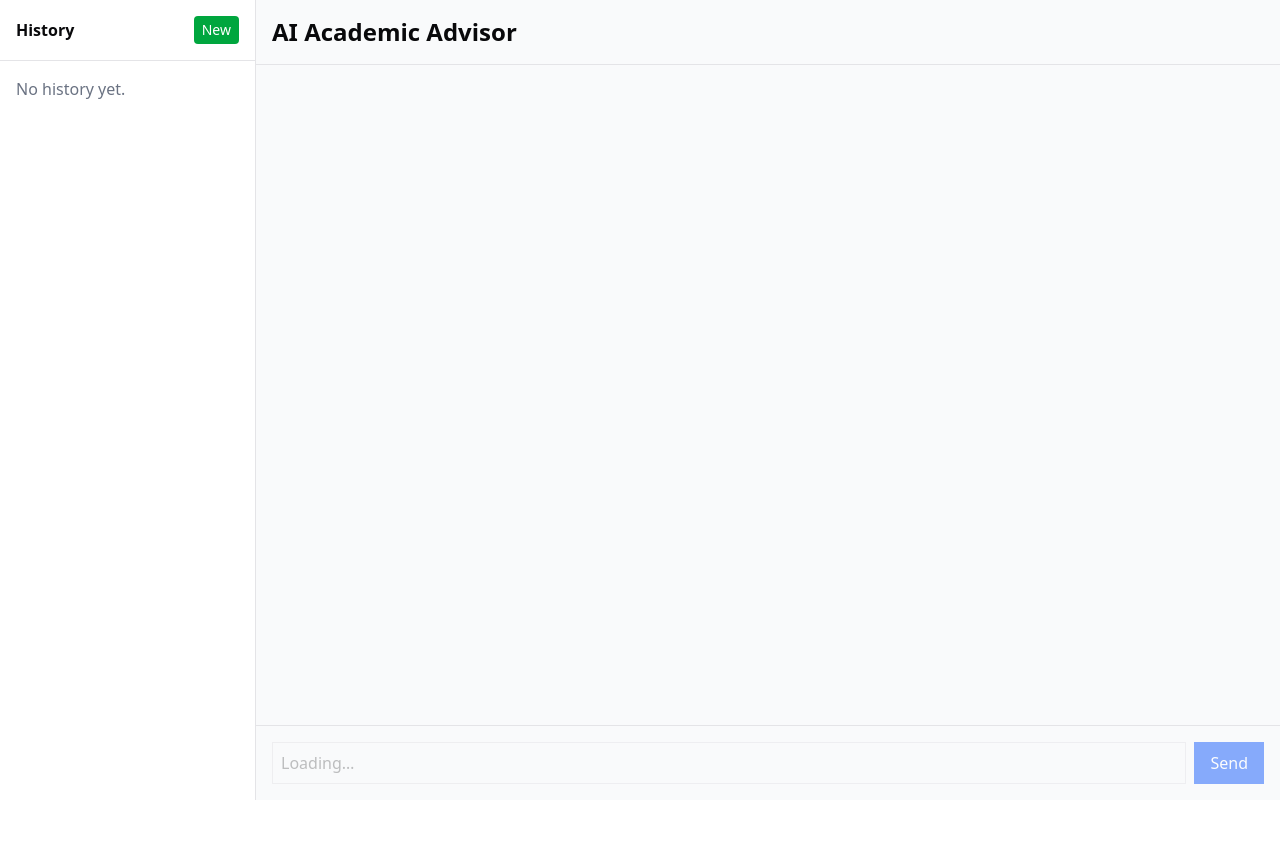
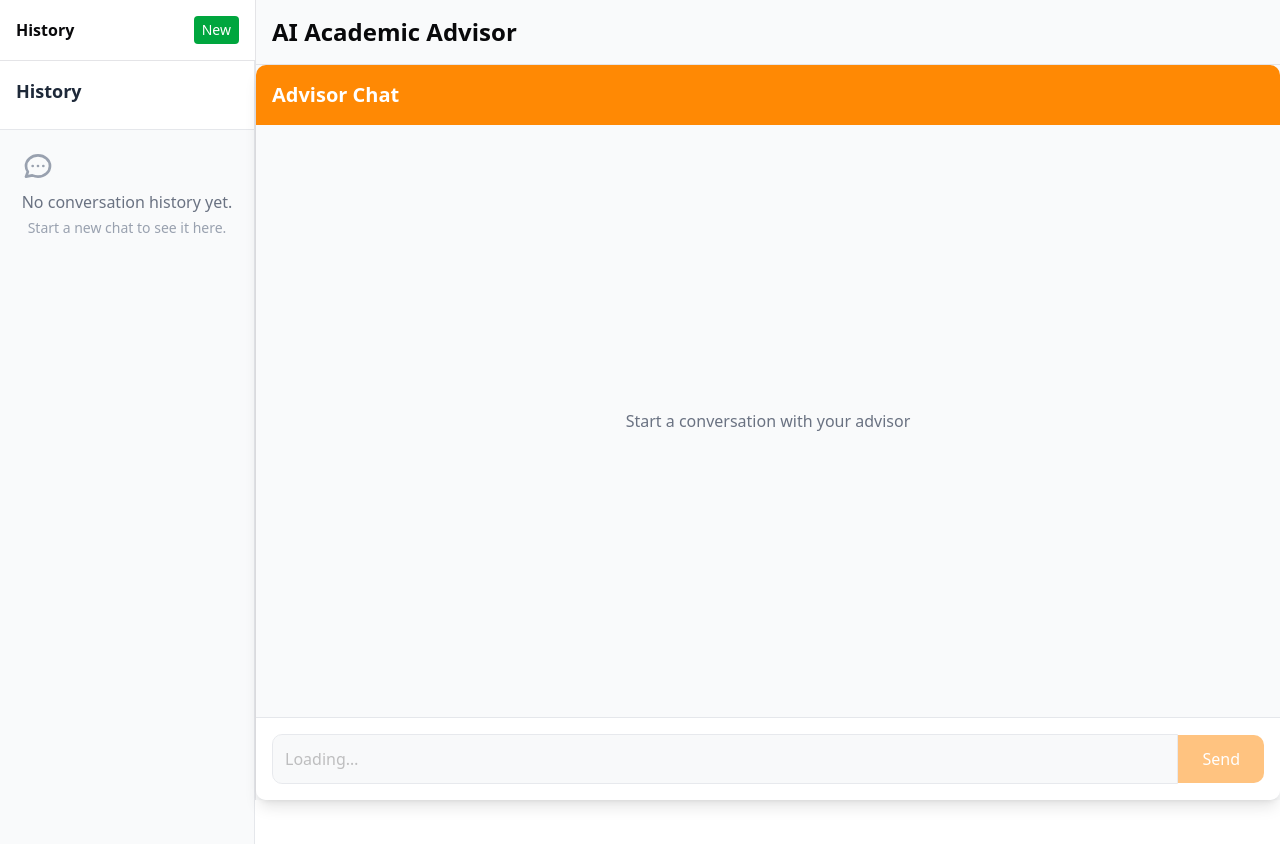
Before and after one commit to atiqurx/lumina, a Next.js app: page /chat in a window 1280 px wide. Shown: the top 844 px of the page. Before the commit the page ends 800 px from the top, so only its background shows below. Built offline with nearby package versions, Linux system fonts and the light colour scheme.

Commit message:
ui changes

```diff
--- a/app/dashboard/page.tsx
+++ b/app/dashboard/page.tsx
@@ -29,7 +29,7 @@ export default function Dashboard() {
         {/* Logo & Toggle */}
         <div className="flex items-center justify-between h-16 px-4">
           {!collapsed && (
-            <h2 className="text-xl font-bold text-[#00693E]">Lumina</h2>
+            <h2 className="text-xl font-bold text-black">Lumina</h2>
           )}
           <button
             className="p-1 rounded hover:bg-gray-200"
@@ -73,7 +73,7 @@ export default function Dashboard() {
       <main className="flex flex-col flex-1 overflow-hidden">
         <header className="flex items-center justify-between px-6 py-4 border-b bg-white">
           <h1 className="text-2xl font-semibold text-gray-800">
-            {page === "chat" ? "AI Chatbot" : "Degree Planner"}
+            {page === "chat" ? "AI Academic Advisor" : "Degree Planner"}
           </h1>
         </header>
 
--- a/components/AdvisorChat.tsx
+++ b/components/AdvisorChat.tsx
@@ -1,4 +1,3 @@
-// components/AdvisorChat.tsx
 "use client";
 
 import { useState, useEffect } from "react";
@@ -14,6 +13,7 @@ export function AdvisorChat({
   const [conversationId, setConversationId] = useState<string | null>(
     propConversationId
   );
+  const [isLoading, setIsLoading] = useState(false);
 
   // load userId once
   useEffect(() => {
@@ -30,6 +30,7 @@ export function AdvisorChat({
 
     (async () => {
       try {
+        setIsLoading(true);
         const res = await fetch(`/api/chat-history/${propConversationId}`);
         const data = await res.json();
         // map the raw history into your UI shape
@@ -42,18 +43,30 @@ export function AdvisorChat({
       } catch (err) {
         console.error("Failed to load conversation:", err);
         setHistory([]);
+      } finally {
+        setIsLoading(false);
       }
     })();
   }, [propConversationId]);
+
+  // Auto-scroll to bottom when messages change
+  useEffect(() => {
+    const messagesContainer = document.getElementById("messages-container");
+    if (messagesContainer) {
+      messagesContainer.scrollTop = messagesContainer.scrollHeight;
+    }
+  }, [history]);
 
   async function send() {
     const question = input.trim();
     if (!question || !userId) return;
 
     setInput("");
+    setIsLoading(true);
     // show placeholder
     setHistory((h) => [...h, { user: question, bot: "..." }]);
 
+    try {
       const res = await fetch("/api/chat", {
         method: "POST",
         headers: { "Content-Type": "application/json" },
@@ -80,45 +93,131 @@ export function AdvisorChat({
         copy[copy.length - 1].bot = answer;
         return copy;
       });
+    } catch (error) {
+      // Update the placeholder with error message
+      setHistory((h) => {
+        const copy = [...h];
+        copy[copy.length - 1].bot =
+          "⚠️ Failed to get response. Please try again.";
+        return copy;
+      });
+    } finally {
+      setIsLoading(false);
+    }
   }
 
   return (
-    <div className="flex flex-col h-full">
-      {/* messages */}
-      <div className="flex-1 overflow-auto p-4 space-y-4">
+    <div className="flex flex-col h-full bg-gray-50 rounded-lg shadow-lg">
+      {/* Header */}
+      <div className="bg-orange-400 text-white p-4 rounded-t-lg">
+        <h2 className="text-xl font-semibold"> Advisor Chat</h2>
+      </div>
+
+      {/* Messages */}
+      <div
+        id="messages-container"
+        className="flex-1 overflow-auto p-4 space-y-4"
+      >
+        {history.length === 0 && !isLoading && (
+          <div className="flex items-center justify-center h-full text-gray-500">
+            <p className="text-center">
+              Start a conversation with your advisor
+            </p>
+          </div>
+        )}
+
+        {isLoading && history.length === 0 && (
+          <div className="flex items-center justify-center h-full">
+            <div className="animate-pulse text-gray-400">
+              Loading conversation...
+            </div>
+          </div>
+        )}
+
         {history.map((msg, i) => (
-          <div key={i}>
+          <div key={i} className="space-y-3">
             {msg.user && (
-              <p>
-                <strong>You:</strong> {msg.user}
-              </p>
+              <div className="flex justify-end">
+                <div className="bg-orange-100 p-3 rounded-lg max-w-[80%]">
+                  <p className="text-gray-800">{msg.user}</p>
+                </div>
+              </div>
             )}
             {msg.bot && (
-              <p>
-                <strong>Advisor:</strong> {msg.bot}
+              <div className="flex justify-start">
+                <div className="bg-white p-3 rounded-lg shadow-sm max-w-[80%]">
+                  <p className="text-gray-800">
+                    {msg.bot === "..." ? (
+                      <span className="flex items-center">
+                        <span className="animate-pulse">Advisor is typing</span>
+                        <span className="inline-flex ml-2">
+                          <span className="h-2 w-2 bg-gray-400 rounded-full animate-bounce mr-1"></span>
+                          <span
+                            className="h-2 w-2 bg-gray-400 rounded-full animate-bounce mr-1"
+                            style={{ animationDelay: "0.2s" }}
+                          ></span>
+                          <span
+                            className="h-2 w-2 bg-gray-400 rounded-full animate-bounce"
+                            style={{ animationDelay: "0.4s" }}
+                          ></span>
+                        </span>
+                      </span>
+                    ) : (
+                      msg.bot
+                    )}
                   </p>
+                </div>
+              </div>
             )}
           </div>
         ))}
       </div>
 
-      {/* input */}
-      <div className="p-4 border-t flex">
+      {/* Input */}
+      <div className="p-4 border-t border-gray-200 bg-white rounded-b-lg">
+        <div className="flex items-center">
           <input
-          className="flex-grow border p-2 mr-2 disabled:opacity-50"
+            className="flex-grow border border-gray-300 rounded-l-lg p-3 focus:outline-none focus:ring-2 focus:ring-orange-500 disabled:bg-gray-100 disabled:opacity-50"
             value={input}
             onChange={(e) => setInput(e.target.value)}
-          onKeyDown={(e) => e.key === "Enter" && send()}
-          disabled={!userId}
+            onKeyDown={(e) => e.key === "Enter" && !isLoading && send()}
+            disabled={!userId || isLoading}
             placeholder={userId ? "Type your question…" : "Loading…"}
           />
           <button
-          className="px-4 bg-blue-600 text-white disabled:opacity-50"
+            className="px-6 py-3 bg-orange-500 text-white rounded-r-lg hover:bg-orange-700 transition duration-200 disabled:opacity-50 disabled:bg-orange-400"
             onClick={send}
-          disabled={!userId || !input.trim()}
+            disabled={!userId || !input.trim() || isLoading}
           >
+            {isLoading ? (
+              <span className="inline-flex items-center">
+                <svg
+                  className="animate-spin -ml-1 mr-2 h-4 w-4 text-white"
+                  xmlns="http://www.w3.org/2000/svg"
+                  fill="none"
+                  viewBox="0 0 24 24"
+                >
+                  <circle
+                    className="opacity-25"
+                    cx="12"
+                    cy="12"
+                    r="10"
+                    stroke="currentColor"
+                    strokeWidth="4"
+                  ></circle>
+                  <path
+                    className="opacity-75"
+                    fill="currentColor"
+                    d="M4 12a8 8 0 018-8V0C5.373 0 0 5.373 0 12h4zm2 5.291A7.962 7.962 0 014 12H0c0 3.042 1.135 5.824 3 7.938l3-2.647z"
+                  ></path>
+                </svg>
                 Send
+              </span>
+            ) : (
+              "Send"
+            )}
           </button>
+        </div>
       </div>
     </div>
   );
--- a/components/ChatHistoryList.tsx
+++ b/components/ChatHistoryList.tsx
@@ -1,4 +1,3 @@
-// components/ChatHistoryList.tsx
 "use client";
 
 import { useState, useEffect } from "react";
@@ -10,11 +9,14 @@ type HistoryItem = {
 
 export function ChatHistoryList({
   onSelect,
+  selectedId,
 }: {
   onSelect: (conversationId: string) => void;
+  selectedId?: string;
 }) {
   const [items, setItems] = useState<HistoryItem[]>([]);
   const [loading, setLoading] = useState(true);
+  const [searchTerm, setSearchTerm] = useState("");
 
   useEffect(() => {
     const userId = localStorage.getItem("luminaUserId");
@@ -28,7 +30,10 @@ export function ChatHistoryList({
         const text = await res.text();
         try {
           const data = JSON.parse(text);
-          setItems(data.items || []);
+          const fetched: HistoryItem[] = Array.isArray(data.items)
+            ? data.items
+            : [];
+          setItems(fetched.slice().reverse());
         } catch (err) {
           console.error("Invalid JSON from /api/chat-history:", text);
           setItems([]);
@@ -41,24 +46,125 @@ export function ChatHistoryList({
       .finally(() => setLoading(false));
   }, []);
 
-  if (loading) {
-    return <div className="p-4">Loading…</div>;
-  }
-  if (items.length === 0) {
-    return <div className="p-4 text-gray-500">No history yet.</div>;
-  }
+  const filteredItems = searchTerm
+    ? items.filter((item) =>
+        item.snippet.toLowerCase().includes(searchTerm.toLowerCase())
+      )
+    : items;
 
   return (
-    <div className="overflow-auto p-4">
-      {items.map((h) => (
-        <button
-          key={h.id}
-          onClick={() => onSelect(h.id)}
-          className="block w-full text-left py-2 px-3 hover:bg-gray-100 rounded"
-        >
-          <div className="font-medium">{h.snippet}</div>
-        </button>
-      ))}
+    <div className="flex flex-col h-full border-r border-gray-200 bg-gray-50">
+      {/* Header */}
+      <div className="p-4 border-b border-gray-200 bg-white">
+        <h2 className="text-lg font-semibold text-gray-800 mb-2">History</h2>
+        {/*  */}
+      </div>
+
+      {/* List Content */}
+      <div className="flex-1 overflow-auto">
+        {loading ? (
+          <div className="flex items-center justify-center h-32">
+            <div className="flex items-center space-x-2">
+              <div className="w-2 h-2 bg-orange-600 rounded-full animate-bounce"></div>
+              <div
+                className="w-2 h-2 bg-orange-600 rounded-full animate-bounce"
+                style={{ animationDelay: "0.2s" }}
+              ></div>
+              <div
+                className="w-2 h-2 bg-orange-600 rounded-full animate-bounce"
+                style={{ animationDelay: "0.4s" }}
+              ></div>
+            </div>
+          </div>
+        ) : filteredItems.length === 0 ? (
+          <div className="flex flex-col items-center justify-center text-center h-32 p-4">
+            {searchTerm ? (
+              <div>
+                <p className="text-gray-500 mb-2">
+                  No conversations match your search.
+                </p>
+                <button
+                  onClick={() => setSearchTerm("")}
+                  className="text-orange-500 hover:text-orange-700 text-sm"
+                >
+                  Clear search
+                </button>
+              </div>
+            ) : (
+              <div>
+                <svg
+                  className="h-8 w-8 text-gray-400 mb-2"
+                  xmlns="http://www.w3.org/2000/svg"
+                  fill="none"
+                  viewBox="0 0 24 24"
+                  stroke="currentColor"
+                >
+                  <path
+                    strokeLinecap="round"
+                    strokeLinejoin="round"
+                    strokeWidth={2}
+                    d="M8 12h.01M12 12h.01M16 12h.01M21 12c0 4.418-4.03 8-9 8a9.863 9.863 0 01-4.255-.949L3 20l1.395-3.72C3.512 15.042 3 13.574 3 12c0-4.418 4.03-8 9-8s9 3.582 9 8z"
+                  />
+                </svg>
+                <p className="text-gray-500">No conversation history yet.</p>
+                <p className="text-gray-400 text-sm mt-1">
+                  Start a new chat to see it here.
+                </p>
+              </div>
+            )}
+          </div>
+        ) : (
+          <div className="divide-y divide-gray-200">
+            {filteredItems.map((item) => (
+              <button
+                key={item.id}
+                onClick={() => onSelect(item.id)}
+                className={`block w-full text-left py-3 px-4 hover:bg-gray-100 transition duration-150 focus:outline-none focus:bg-gray-100 ${
+                  selectedId === item.id
+                    ? "bg-orange-50 border-l-4 border-orange-500"
+                    : ""
+                }`}
+              >
+                <div className="flex items-start space-x-3">
+                  <div className="flex-shrink-0">
+                    <div className="h-8 w-8 rounded-full bg-orange-100 flex items-center justify-center text-orange-600">
+                      <svg
+                        xmlns="http://www.w3.org/2000/svg"
+                        className="h-4 w-4"
+                        fill="none"
+                        viewBox="0 0 24 24"
+                        stroke="currentColor"
+                      >
+                        <path
+                          strokeLinecap="round"
+                          strokeLinejoin="round"
+                          strokeWidth={2}
+                          d="M8 10h.01M12 10h.01M16 10h.01M9 16H5a2 2 0 01-2-2V6a2 2 0 012-2h14a2 2 0 012 2v8a2 2 0 01-2 2h-5l-5 5v-5z"
+                        />
+                      </svg>
+                    </div>
+                  </div>
+                  <div className="min-w-0 flex-1">
+                    <p
+                      className={`text-sm font-medium truncate ${
+                        selectedId === item.id
+                          ? "text-orange-600"
+                          : "text-gray-800"
+                      }`}
+                    >
+                      {item.snippet}
+                    </p>
+                    <p className="text-xs text-gray-500 mt-1">
+                      {/* Format relative date would go here */}
+                      {new Date().toLocaleDateString()}
+                    </p>
+                  </div>
+                </div>
+              </button>
+            ))}
+          </div>
+        )}
+      </div>
     </div>
   );
 }
```
Also changed, not shown: app/api/chat/route.ts (+16 -16 lines). Lines whose indentation alone changed are shown as unchanged.
